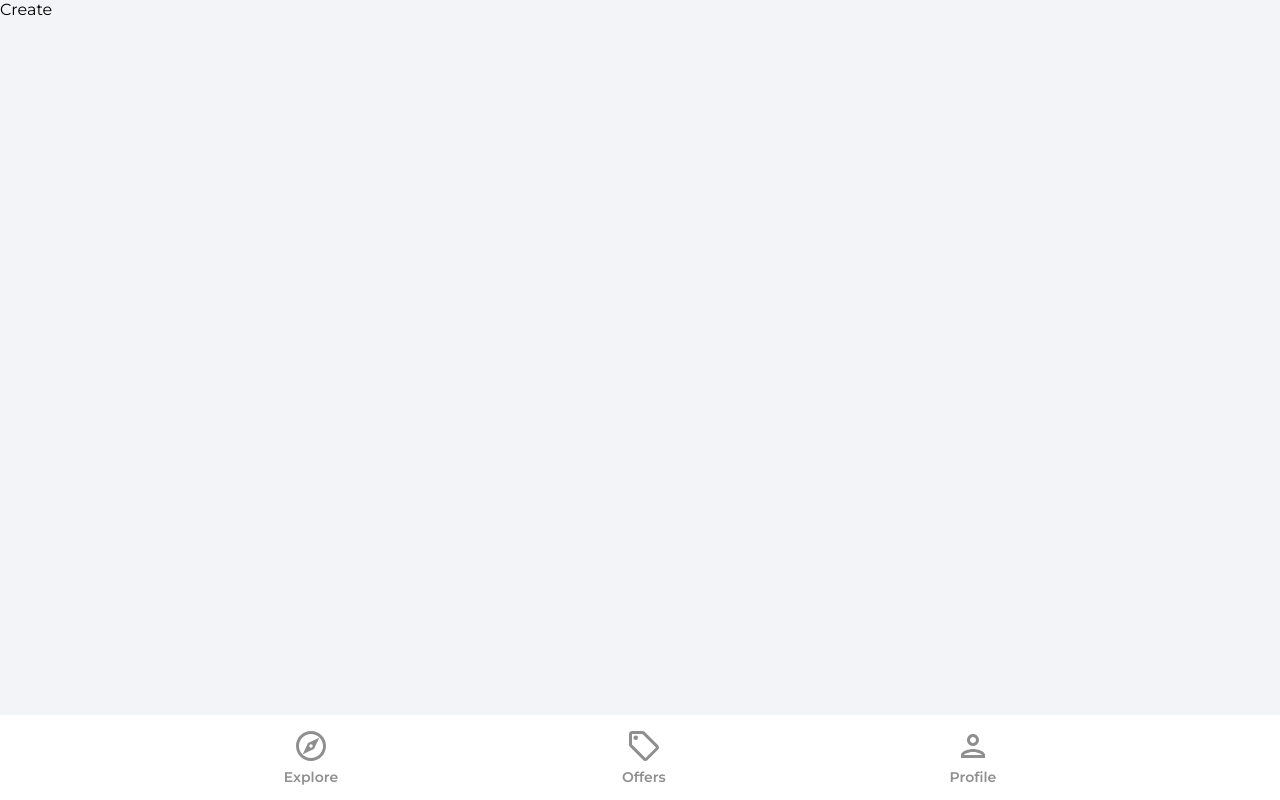
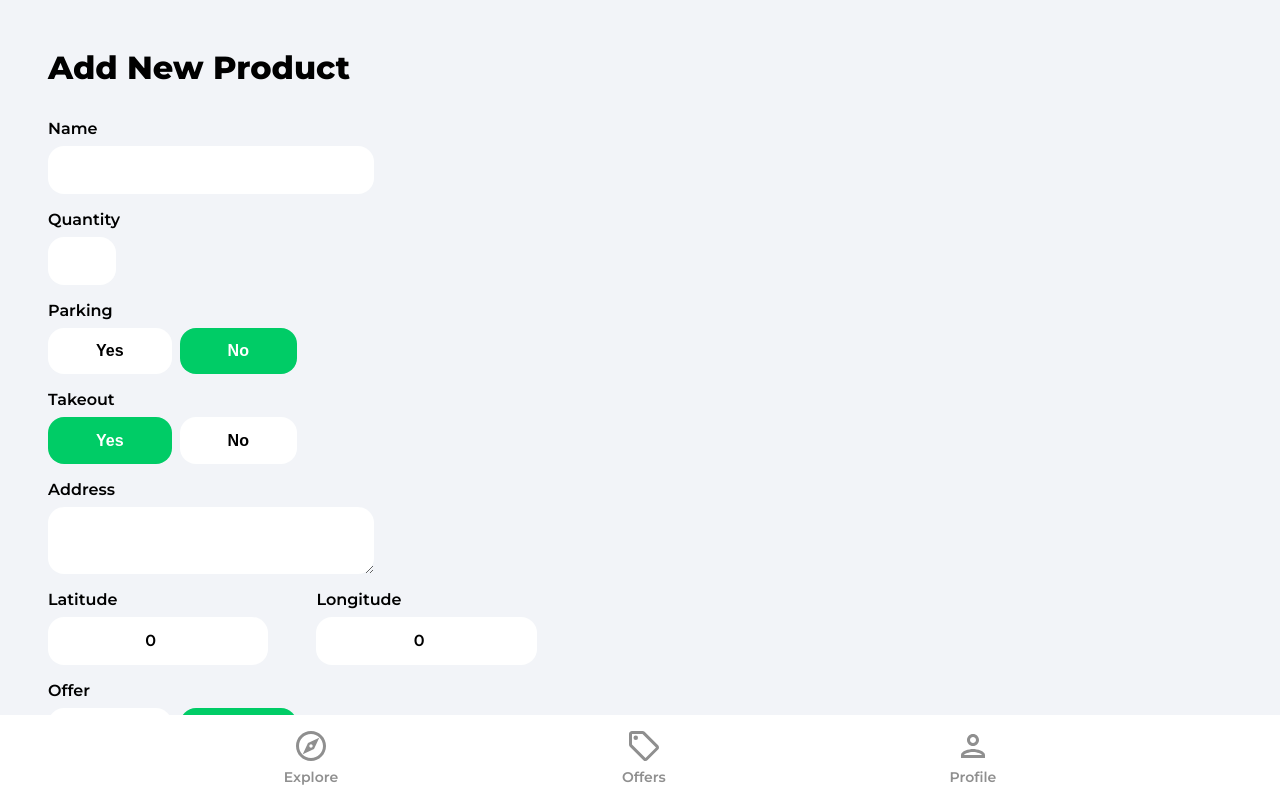
Before and after one commit to chrisUnivers/chrism-resume, a React (Vite) app in the folder firebase_exs/food-order-service/client/: page /create-listing in a window 1280 px wide. Shown: the top 800 px of the page. Built offline with nearby package versions, Linux system fonts and the light colour scheme; no server answers; sample sign-in values are in the browser's storage.

Commit message:
firestore rules issue resolved. uploading image to firebase not done. adding a new product for signed in users almost done

```diff
--- a/firebase_exs/food-order-service/client/src/pages/CreateListing.jsx
+++ b/firebase_exs/food-order-service/client/src/pages/CreateListing.jsx
@@ -1,18 +1,17 @@
-import { useState, useEffect, useRef } from "react"
-import { getAuth, onAuthStateChanged } from "firebase/auth"
-import { useNavigate } from "react-router-dom"
+import { useState, useEffect, useRef } from 'react'
+import { getAuth, onAuthStateChanged } from 'firebase/auth'
+import { useNavigate } from 'react-router-dom'
 import Spinner from '../components/Spinner'
 
 function CreateListing() {
 
-    const [geolocationEnabled, setGeolocationEnable] = useState(true)
+    const [geolocationEnabled, setGeolocationEnable] = useState(false)
+    const [loading, setLoading] = useState(false)
     const [formData, setFormData] = useState({
-        type: 'rent',
+        type: 'pastry',
         name: '',
-        bedrooms: 1,
-        bathrooms: 1,
         parking: false,
-        furnished: false,
+        takeout: true,
         address: '',
         offer: false,
         regularPrice: 0,
@@ -22,21 +21,175 @@ function CreateListing() {
         longitude: 0
     })
 
+    const {type,name,parking,takeout,address,offer,regularPrice,discountedPrice,images,latitude,longitude} = formData
+
     const auth = getAuth()
     const navigate = useNavigate()
     const isMounted = useRef(true)
 
     useEffect(() => {
         if(isMounted) {
-
+            onAuthStateChanged(auth, (user) => {
+                if(user) {
+                    setFormData({...formData, userRef: user.uid})
+                } else {
+                    navigate('/sign-in')
+                }
+            })
         }
 
         return () => {
             isMounted.current = false
         }
+        // eslingt-disable-next-line react-hooks/exhaustive-deps
     }, [isMounted])
 
-    return <div>Create</div>
+    const onSubmit = async (e) => {
+        e.preventDefault()
+
+        setLoading(true)
+
+        if(discountedPrice >= regularPrice)
+        {
+            setLoading(false)
+            console.log('Discounted price needs to be less than regular price')
+            return
+        }
+
+        if(images.length > 6) {
+            setLoading(false)
+            console.log('Max of 6 images')
+            return
+        }
+
+        let geolocation = {}
+        let location
+
+        // Need to paste API key after the equal sign in the geocode link below
+        if(geolocationEnabled) {
+            const response = await fetch(`https://maps.googleapis.com/maps/api/geocode/json?address=${address}&key=${ProcessingInstruction.env.REACT_APP_GEOCODE_API_KEY}`)
+
+            const data = await response.json()
+
+            geolocation.lat = data.results[0]?.geometry.location.lat ?? 0
+            geolocation.lng = data.results[0]?.geometry.location.lng ?? 0
+            location = data.status === 'ZERO_RESULTS' ? undefined : data.results[0]?.formatted_address
+
+            if(location === undefined || location.includes('undefined')) {
+                setLoading(false)
+                console.log('Need valid address')
+            }
+        } else {
+            geolocation.lat = latitude
+            geolocation.lng = longitude
+            location = address
+        }
+
+        setLoading(false)
+    }
+
+    const onMutate = (e) => {
+        let boolean = null
+
+        if(e.target.value === 'true') {
+            boolean = true
+        }
+
+        if(e.target.value === 'false') {
+            boolean = false
+        }
+
+        // Files
+        if(e.target.files) {
+            setFormData((prevState) => ({
+                ...prevState,
+                images: e.targe.files
+            }))
+        }
+        // Text/Booleans/Numbers
+        if(!e.target.files) {
+            setFormData((prevState) => ({
+                ...prevState,
+                [e.target.id]: boolean ?? e.target.value,
+            }))
+        }
+    }
+
+    if (loading) {
+        return <Spinner />
+    }
+
+    return (
+        <div className="profile">
+            <header>
+                <p className="pageHeader">Add New Product</p>
+            </header>
+
+            <main>
+                <form onSubmit={onSubmit}>
+                    <label className="formLabel">Name</label>
+                    <input className="formInputName" type="text" id="name" value={name} onChange={onMutate} maxLength="32" minLength="10" required/>
+
+                    <div className="formRooms flex">
+                        <div>
+                            <label className="formLabel">Quantity</label>
+                            <input className="formInputSmall" type="number" id="quantity" value={name} onChange={onMutate} min="1" max="50" required/>
+                        </div>
+                    </div>
+
+                    <label className="formLabel">Parking</label>
+                    <div className="formButtons">
+                        <button className={parking ? "formButtonActive" : "formButton"} type="button" id="parking" value={true} onClick={onMutate} min="1"max="50"
+                        >Yes</button>
+                        <button className={!parking && parking !== null ? "formButtonActive" : "formButton"} type="button" id="parking" value={false}onClick={onMutate} >No</button>
+                    </div>
+                    <label className="formLabel">Takeout</label>
+                    <div className="formButtons">
+                        <button className={takeout ? "formButtonActive" : "formButton"}type="button" id="takeout" value={true} onClick={onMutate}>Yes</button>
+                        <button className={!takeout && takeout !== null ? "formButtonActive" : "formButton"} type="button" id="furnished" value={false} onClick={onMutate}>No</button>
+                    </div>
+
+                    <label className="formLabel">Address</label>
+                    <textarea className="formInputAddress" type="text" id="address" value={address}onChange={onMutate} required/>
+
+                    {!geolocationEnabled && (
+                        <div className="formLatLng flex">
+                            <div>
+                                <label className="formLabel">Latitude</label>
+                                <input className="formInputSmall" type="number" id="latitude" value={latitude} onChange={onMutate}
+                                required/>
+                            </div>
+                            <div>
+                                <label className="formLabel">Longitude</label>
+                                <input className="formInputSmall" type="number" id="longitude" value={longitude} onChange={onMutate} required/>
+                            </div>
+                        </div>
+                    )}
+                    <label className="formLabel">Offer</label>
+                    <div className="formButtons">
+                        <button className={offer ? "formButtonActive" : "formButton"}type="button" id="offer" value={true}onClick={onMutate}>Yes</button>
+                        <button className={!offer && offer !== null ? "formButtonActive" : "formButton"} type="button" id="offer" value={false} onClick={onMutate}>No</button>
+                    </div>
+
+                    <label className="formLabel">Regular Price</label>
+                    <div className="formPriceDiv">
+                        <input className="formInputSmall" type="number" id="regularPrice" value={regularPrice} onChange={onMutate}min="50" max="750000000" required/>{type === "rent" && <p className="formPriceText">$ / Month</p>}
+                    </div>
+
+                    {offer && (
+                        <>
+                            <label className="formLabel">Discounted Price</label>
+                            <input className="formInputSmall" type="number" id="discountedPrice" value={discountedPrice} onChange={onMutate} min="50" max="750000000" required={offer}/>
+                        </>
+                    )}
+                    <label className="formLabel">Images</label>
+                    <p className="imagesInfo">The first image will be the cover (max 6).</p>
+                    <input className="formInputFile" type="file" id="images" onChange={onMutate}max="6" accept=".jpg,.png,.jpeg" multiple required/>
+                    <button type="submit" className="primaryButton createListingButton">Add New Product</button>
+                </form>
+            </main>
+        </div>
+    )
 }
 
 export default CreateListing
--- a/firebase_exs/food-order-service/client/src/pages/Explore.jsx
+++ b/firebase_exs/food-order-service/client/src/pages/Explore.jsx
@@ -1,6 +1,8 @@
 import { Link } from 'react-router-dom'
 import rentCategoryImage from '../assets/jpg/rentCategoryImage.jpg'
 import sellCategoryImage from '../assets/jpg/sellCategoryImage.jpg'
+import goodieBakery from '../assets/jpg/comuffins.png'
+import goodieWraps from '../assets/jpg/chipotles.png'
 
 function Explore() {
     return (
@@ -13,12 +15,12 @@ function Explore() {
                 <p className='exploreCategoryHeading'>Categories</p>
                 <div className='exploreCategories'>
                     <Link to='/category/rent'>
-                        <img src={rentCategoryImage} alt='rent' className='exploreCategoryImg'/>
-                        <p className='exploreCategoryName'>Places for rent</p>
+                        <img src={goodieWraps} alt='rent' className='exploreCategoryImg'/>
+                        <p className='exploreCategoryName'>Wrap and More</p>
                     </Link>
                     <Link to='/category/sale'>
-                        <img src={sellCategoryImage} alt='sell' className='exploreCategoryImg'/>
-                        <p className='exploreCategoryName'>Places for sale</p>
+                        <img src={goodieBakery} alt='sell' className='exploreCategoryImg'/>
+                        <p className='exploreCategoryName'>Baked Goods</p>
                     </Link>
                 </div>
             </main>
--- a/firebase_exs/food-order-service/client/src/pages/Offers.jsx
+++ b/firebase_exs/food-order-service/client/src/pages/Offers.jsx
@@ -18,24 +18,24 @@ function Offers() {
                 const listingsRef = collection(db, 'listings')
 
                 // Create a query
-                const q = query(listingsRef, where('offer', '==', true), orderBy('timestamp', 'desc'), limit(10))
+                const q = query(listingsRef, where('type', '==', 'pastry'), orderBy('timestamp', 'desc'), limit(10))
 
                 // Executye query
                 const querySnap = await getDocs(q)
 
-                const listings = []
+                const listing = []
 
                 querySnap.forEach((doc) => {
                     // console.log(doc.data())
-                    return listings.push({
+                    return listing.push({
                         id: doc.id,
                         data: doc.data()
                     })
                 })
-                setListings(listings)
+                setListings(listing)
                 setLoading(false)
             } catch (error) {
-                console.log('Could not fetch listings')
+                console.log(error)
             }
         }
         fetchListings()
```
Also changed, not shown: firebase_exs/food-order-service/client/src/components/ListingItem.jsx (+2 -12 lines), firebase_exs/food-order-service/client/src/pages/Profile.jsx (+13 -4 lines), 2 other files (tests, documents, lock files or other folders).
